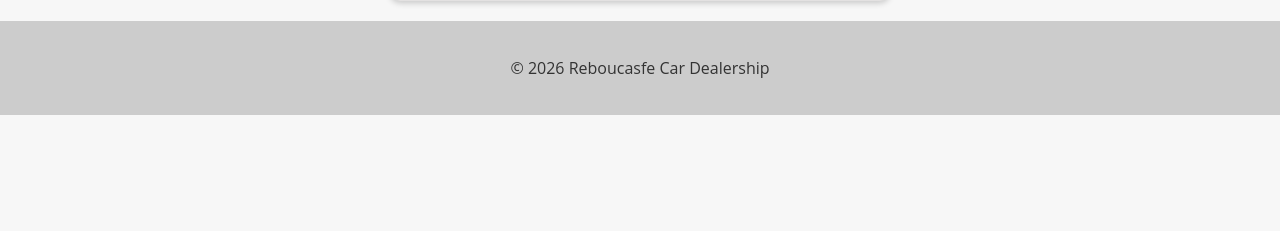
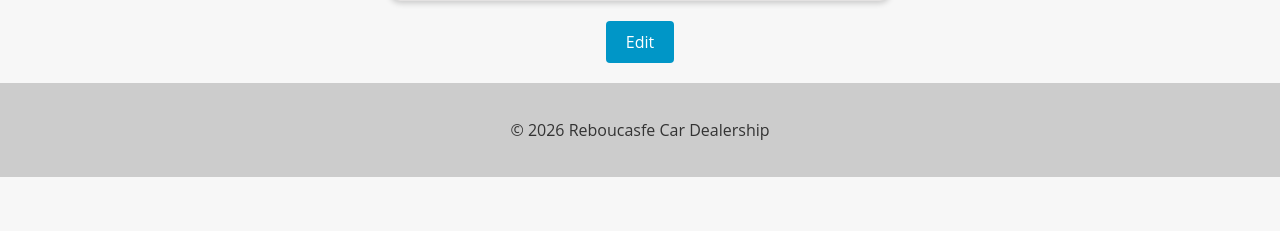
Before and after one commit to reboucasfe/APP-Cars, a Django app: template cars/templates/car_detail.html in a window 1280 px wide. Shown: the part 253-484 px from the top of the page. Run offline with Django 5.2, Linux system fonts and the light colour scheme; the template is opened without the code that fills it, so the values that code supplies are empty.

Commit message:
feat: create button edit update-view

```diff
--- a/cars/templates/car_detail.html
+++ b/cars/templates/car_detail.html
@@ -87,4 +87,7 @@
       <p><strong>Placa:</strong> {{ object.plate }}</p>
       <p><strong>Preço:</strong> R$ {{ object.value }}</p>
   </div>
+  <div class="buttons-container">
+    <a href="{% url 'car_update' pk=object.pk %}" class="btn btn-primary">Edit</a>
+  </div>
 {% endblock %}
```
